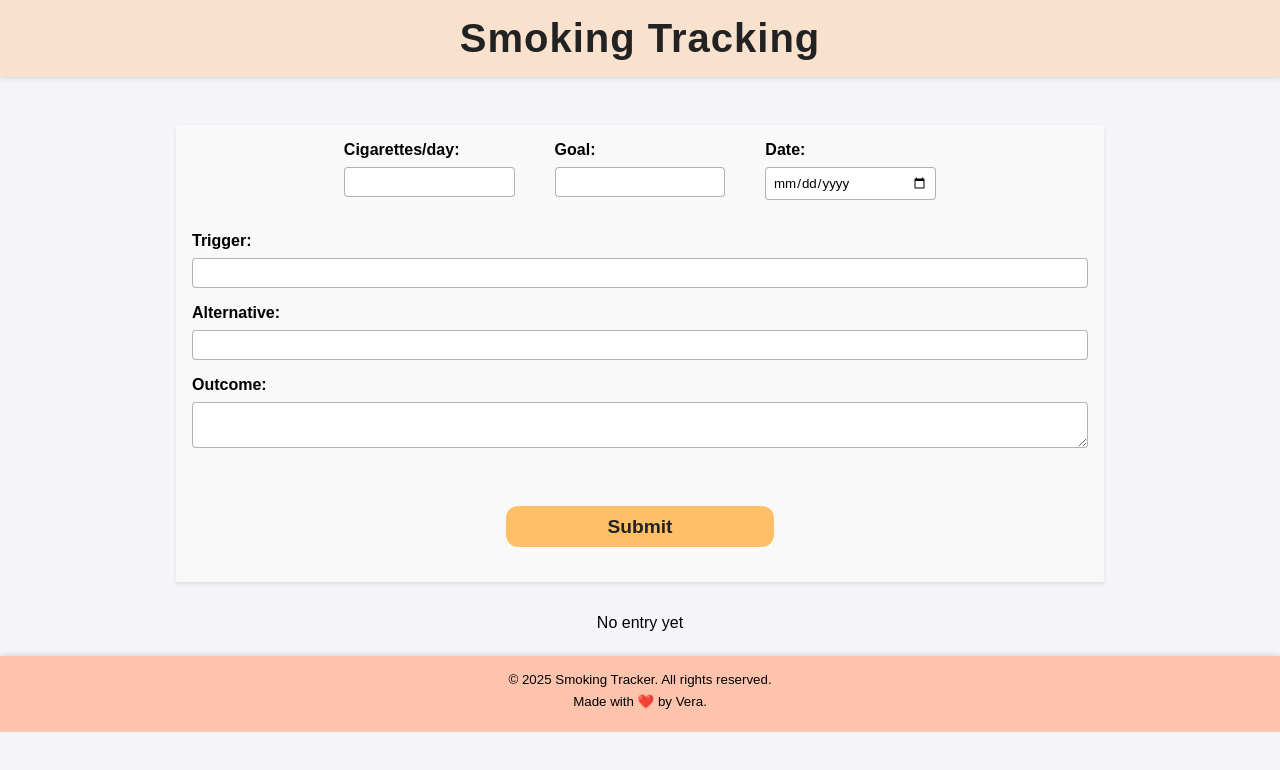
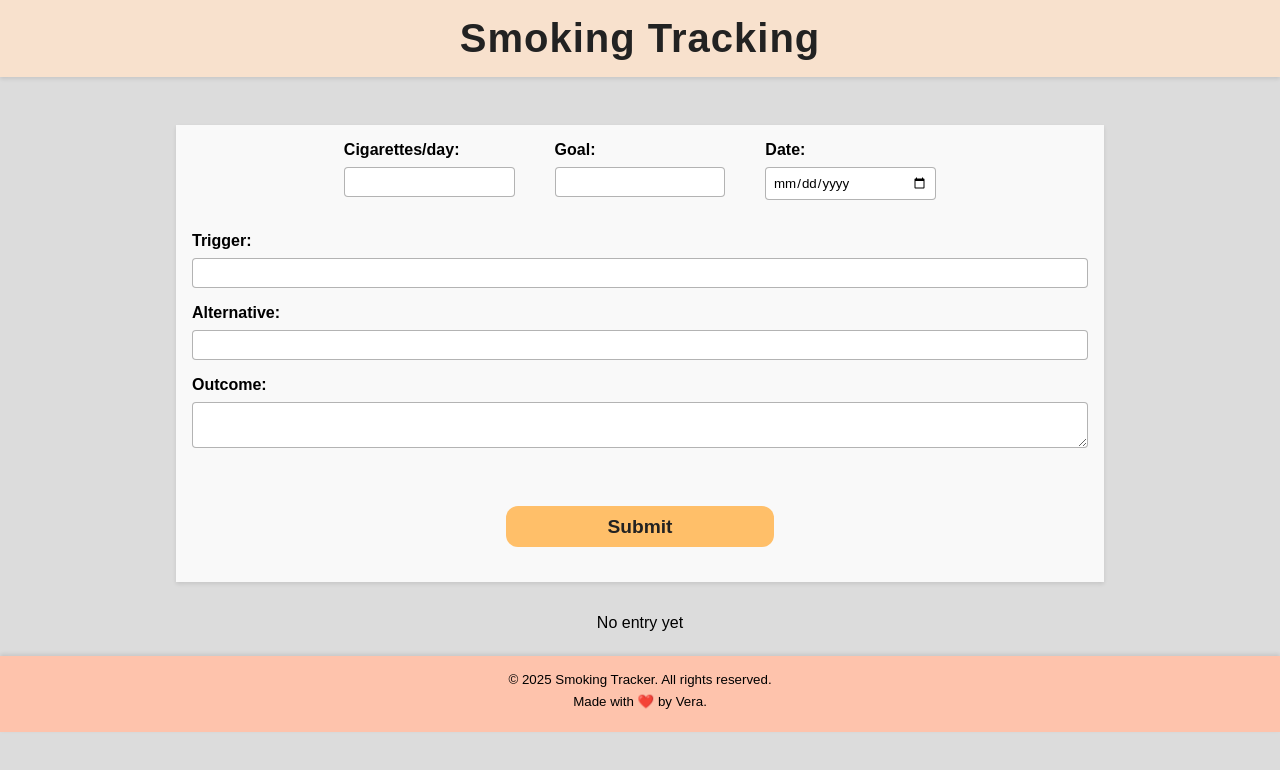
Before and after one commit to verakissyou17/smoking-tracking-app, a React (Vite) app: page / in a window 1280 px wide. Shown: the top 770 px of the page. Built offline with nearby package versions, Linux system fonts and the light colour scheme; a web font is replaced by a local one.

Commit message:
Improve accesibillity

```diff
--- a/src/index.css
+++ b/src/index.css
@@ -1,12 +1,13 @@
 :root {
   /* Backgrounds */
-  --color-bg: #F4F4F9;
+  --color-bg: hsla(0, 0%, 80%, 0.673);
+  --color-bg-light: #f9f9f9;
   --color-table-header-bg: #0fb4a4;
   --color-alt-row: rgba(255, 191, 105, 0.2);
   --color-bg-header: #F8E1CD;
   --color-bg-footer:  #FEC3AC;
-  --color-table-red: rgba(255, 48, 21, 0.2);
-  --color-table-orange: rgba(255, 166, 0, 0.2);
+  --color-table-red: rgba(253, 188, 180, 0.29);
+  --color-table-orange: hsla(39, 100%, 50%, 0.2);
   --color-table-green: rgba(6, 221, 6, 0.2);
 
   /* Text */
@@ -38,7 +39,6 @@ html {
 
 body {
   font-family: "Savate", Arial, sans-serif;
-
   display: flex;
   flex-direction: column;
   min-height: 100vh;
--- a/src/styles/Savings.styled.jsx
+++ b/src/styles/Savings.styled.jsx
@@ -4,7 +4,7 @@ export const SavingsContainer = styled.section`
   max-width: 60em;
   margin: 1rem auto;
   padding: 1em;
-  background-color: var(--color-bg);
+  background-color: var(--color-bg-light);
   box-shadow: 0 2px 4px var(--color-shadow);
 
   .form-savings {
--- a/src/styles/Table.styled.jsx
+++ b/src/styles/Table.styled.jsx
@@ -4,9 +4,12 @@ export const TableContainer = styled.section`
   width: 100%;
   max-width: 60em;
   margin: 1rem auto;
-  padding: 1em;
   overflow-x: auto;
   box-shadow: 0 2px 4px var(--color-shadow);
+  border: 2px solid var(--color-border);
+  background-color: var(--color-bg-light);
+  padding: 0.5em;
+  border-radius: 0.5rem;
 `;
 
 export const StyledTable = styled.table`
@@ -61,7 +64,7 @@ export const StyledTableData = styled.td`
   color: ${({ result }) => {
     if (result <= 0 || result <= 0.5) return "green";
     if (result <= 1) return "orange";
-    if (result > 1) return "red";
+    if (result > 1) return "darkred";
     return "var(--color-text-main)";
   }};
 `;
```
